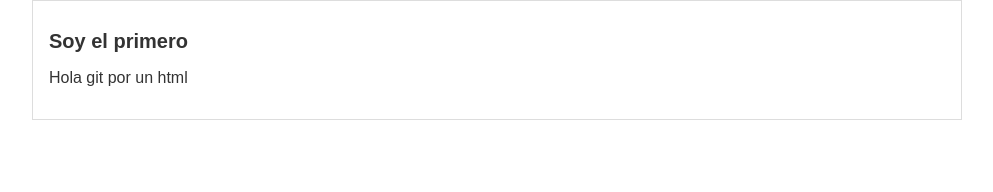
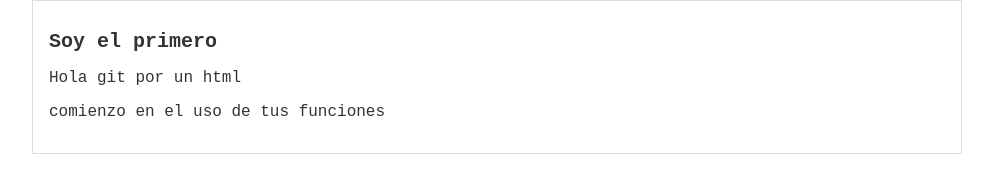
Before and after one commit to Miguel-Sanchez241001/cursoplazty, a plain HTML site: page index.html in a window 1280 px wide. Shown: the whole page, without its empty margins (143-1136 px from the left). Drawn offline with Linux system fonts and the light colour scheme.

Commit message:
Agregando al master

```diff
--- a/css/style.css
+++ b/css/style.css
@@ -1,7 +1,7 @@
 body{
     color:#333;
     text-align: center ;
-    font-family: Arial;
+    font-family: 'Courier New', Courier, monospace;
 font-size: 16px;
 margin: 0;
 padding: 0;
--- a/index.html
+++ b/index.html
@@ -10,6 +10,7 @@
         <div id="post">
           <h1>Soy el primero</h1>
           <p>Hola git por un html</p>
+          <p>comienzo en el uso de tus funciones</p>
          </div>
     </div>
 
```
